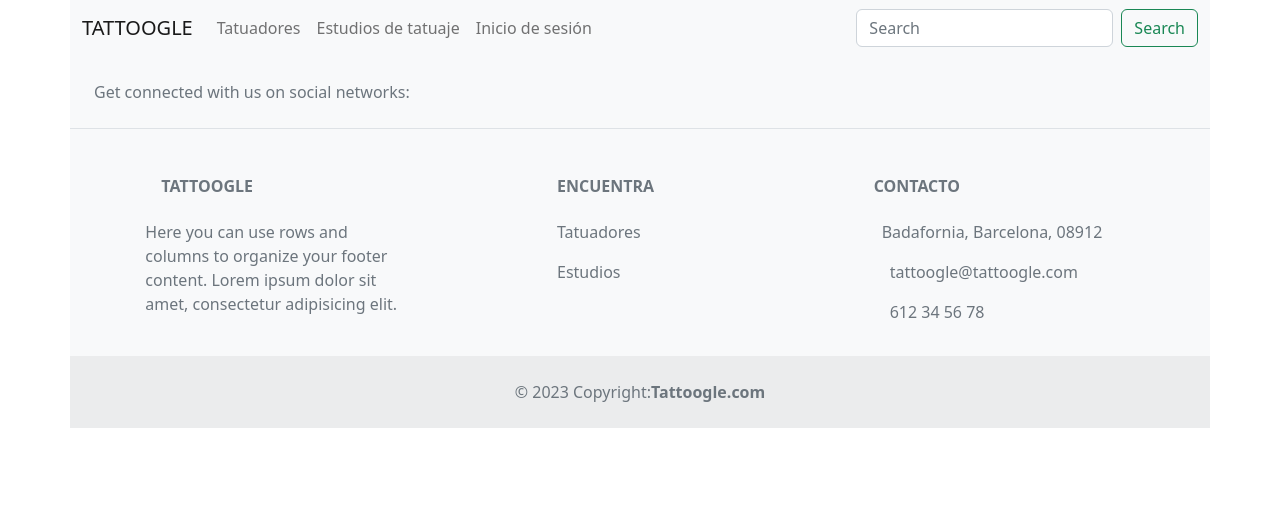
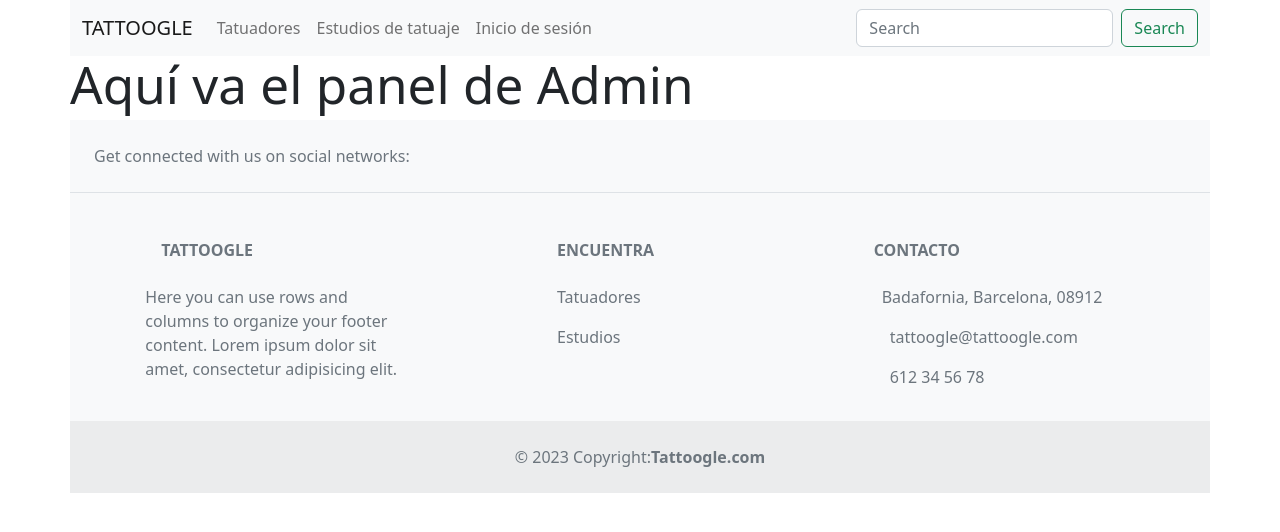
Before and after one commit to SaraSQ13/tattoogle-front, a React (Vite) app: page /admin in a window 1280 px wide. Shown: the top 532 px of the page. Built offline with nearby package versions, Linux system fonts and the light colour scheme.

Commit message:
feat: created structure of Admin panel

```diff
--- a/src/App.jsx
+++ b/src/App.jsx
@@ -8,6 +8,7 @@ import Login from "./container/Login/Login";
 import Register from "./container/Register/Register";
 import TattoersList from "./container/TattoersList/TattoersList";
 import StudiosList from "./container/StudiosList/StudiosList";
+import Admin from "./container/Admin/Admin";
 
 function App() {
   return (
@@ -20,6 +21,7 @@ function App() {
           <Route path="/studios" element={<StudiosList/>} />
           <Route path="/login" element={<Login />} />
           <Route path="/register" element={<Register />} />
+          <Route path="/admin" element={<Admin/>} />
         </Routes>
         <Footer />
       </BrowserRouter>
--- /dev/null
+++ b/src/container/Admin/Admin.jsx
@@ -0,0 +1,10 @@
+import "./Admin.scss";
+import React from "react";
+
+export default function Admin() {
+    return (
+        <div>
+            <h1>Aquí va el panel de Admin</h1>
+        </div>
+    )
+}
```
Also changed, not shown: src/container/Admin/Admin.scss (added).
